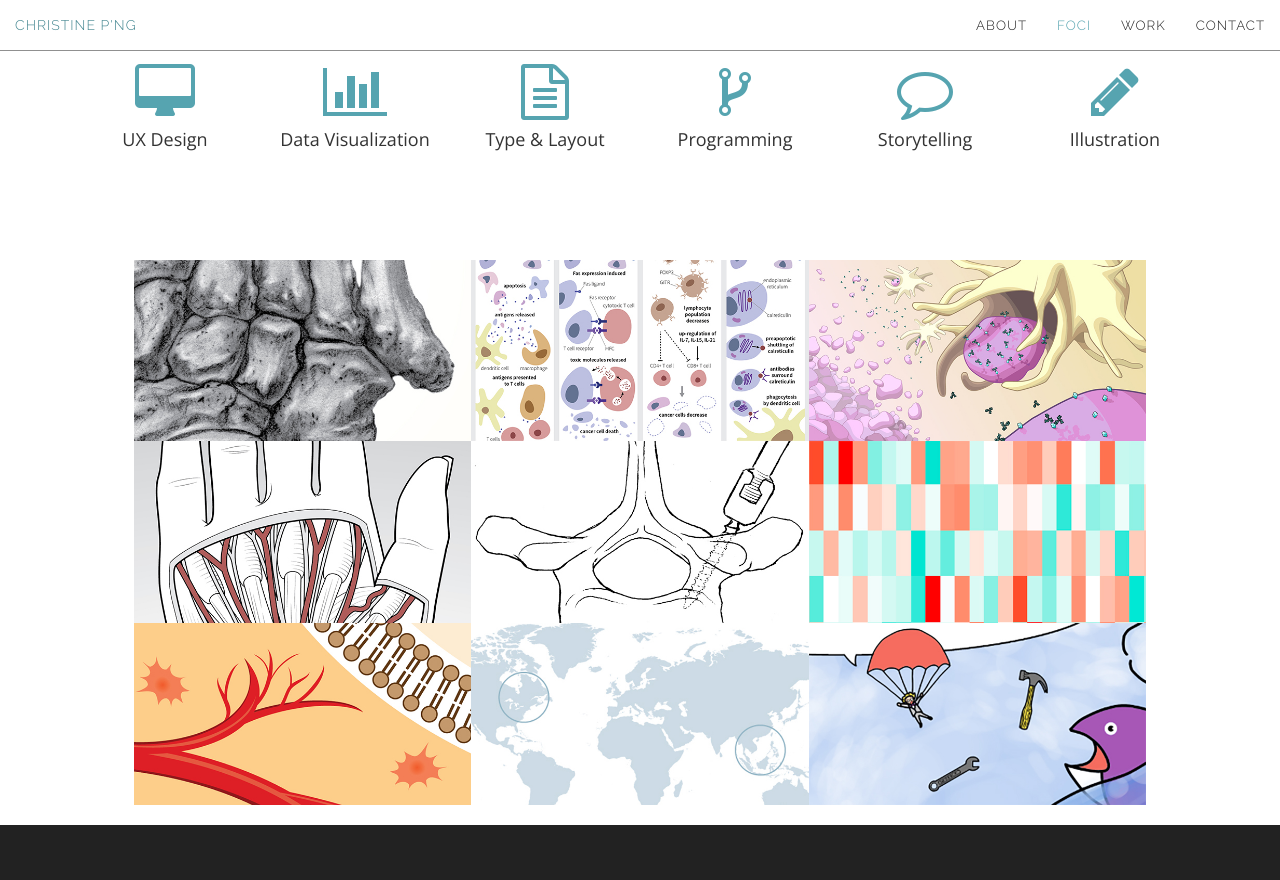
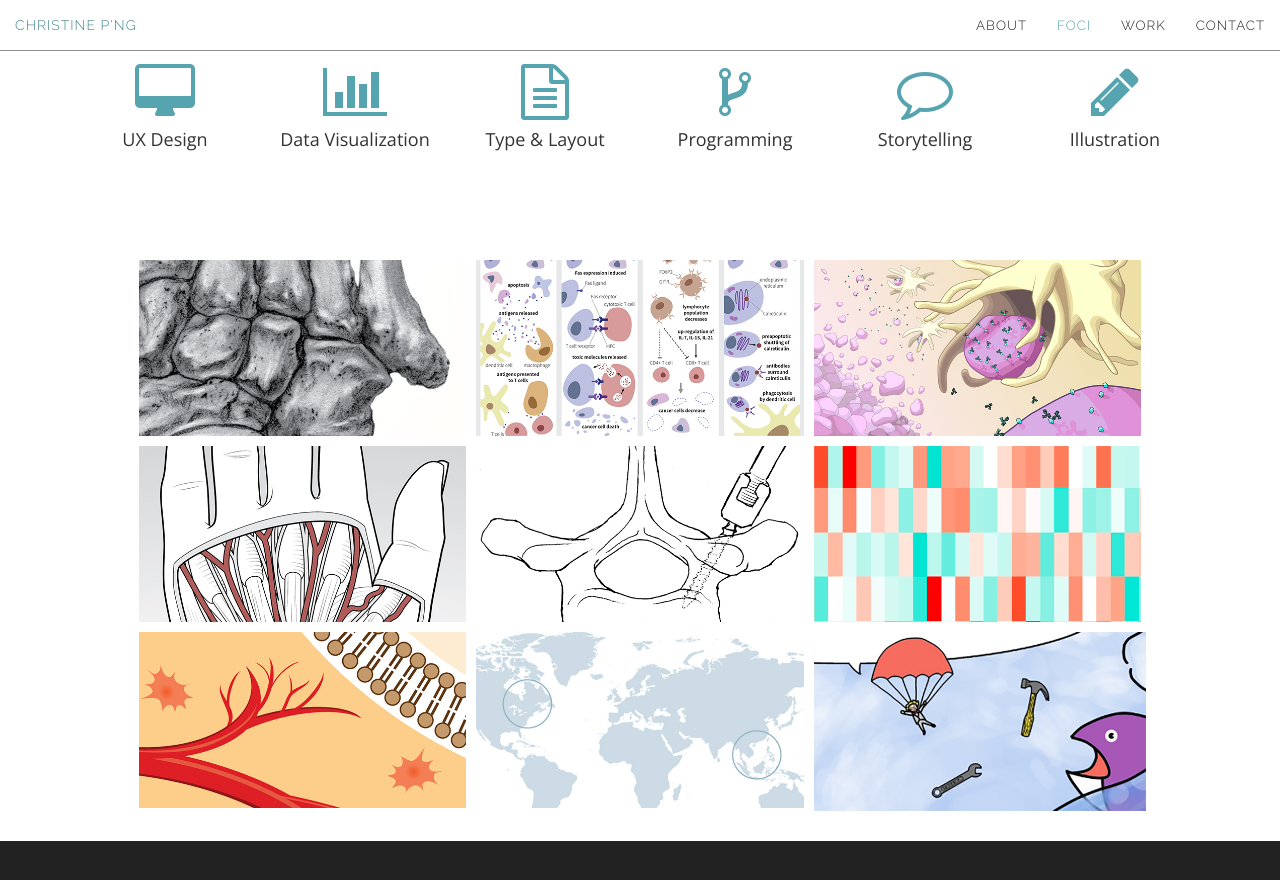
Before and after one commit to chspng/christinepng.ca, a Jekyll site: the page built from index.html, in a window 1280 px wide and 900 px high, scrolled down 1448 px. Shown: the top 880 px of the window. Built offline with Jekyll 4.4.1, drawn with Linux system fonts in a browser that asks for light colours.

Commit message:
Added thin white spacing around portfolio items

```diff
--- a/_includes/portfolio.html
+++ b/_includes/portfolio.html
@@ -1,7 +1,7 @@
 <section class="no-padding" id="portfolio">
     <div class="container-fluid">
         <div class="row no-gutter col-lg-10 col-lg-offset-1">
-            <div class="col-lg-4 col-sm-6">
+            <div class="col-lg-4 col-sm-6" style="padding-right:5px; padding-left:5px; padding-bottom:10px">
                 <a href="project-bonesofthefoot" class="portfolio-box">
                     <img src="img/portfolio/thumbnail-footbones-alt1.jpg" class="img-responsive" alt="">
                     <div class="portfolio-box-caption">
@@ -16,7 +16,7 @@
                     </div>
                 </a>
             </div>
-            <div class="col-lg-4 col-sm-6">
+            <div class="col-lg-4 col-sm-6" style="padding-right:5px; padding-left:5px; padding-bottom:10px">
                 <a href="project-anthracycline2D" class="portfolio-box">
                     <img src="img/portfolio/thumbnail-immuno2d.jpg" class="img-responsive" alt="">
                     <div class="portfolio-box-caption">
@@ -31,7 +31,7 @@
                     </div>
                 </a>
             </div>
-            <div class="col-lg-4 col-sm-6">
+            <div class="col-lg-4 col-sm-6" style="padding-right:5px; padding-left:5px; padding-bottom:10px">
                 <a href="project-anthracycline3D" class="portfolio-box">
                     <img src="img/portfolio/thumbnail-immuno3d.jpg" class="img-responsive" alt="">
                     <div class="portfolio-box-caption">
@@ -46,7 +46,7 @@
                     </div>
                 </a>
             </div>
-            <div class="col-lg-4 col-sm-6">
+            <div class="col-lg-4 col-sm-6" style="padding-right:5px; padding-left:5px; padding-bottom:10px">
                 <a href="project-superficialpalm" class="portfolio-box">
                     <img src="img/portfolio/thumbnail-palm-alt1.jpg" class="img-responsive" alt="">
                     <div class="portfolio-box-caption">
@@ -61,7 +61,7 @@
                     </div>
                 </a>
             </div>
-             <div class="col-lg-4 col-sm-6">
+             <div class="col-lg-4 col-sm-6" style="padding-right:5px; padding-left:5px; padding-bottom:10px">
                 <!-- <a href="#portfolio" class="portfolio-box"> -->
                 <div class="portfolio-box">
                     <img src="img/portfolio/thumbnail-surgical-temp.jpg" class="img-responsive" alt="">
@@ -78,7 +78,7 @@
                 </div>
                 <!-- </a> -->
             </div>
-            <div class="col-lg-4 col-sm-6">
+            <div class="col-lg-4 col-sm-6" style="padding-right:5px; padding-left:5px; padding-bottom:10px">
                 <!-- <a href="#portfolio" class="portfolio-box"> -->
                 <div class="portfolio-box">
                     <img src="img/portfolio/thumbnail-datavis-temp.jpg" class="img-responsive" alt="">
@@ -95,7 +95,7 @@
                 </div>
                 <!-- </a> -->
             </div>
-            <div class="col-lg-4 col-sm-6">
+            <div class="col-lg-4 col-sm-6" style="padding-right:5px; padding-left:5px; padding-bottom:10px">
                 <!-- <a href="#portfolio" class="portfolio-box"> -->
                 <div class="portfolio-box">
                     <img src="img/portfolio/thumbnail-schema-temp.jpg" class="img-responsive" alt="">
@@ -112,7 +112,7 @@
                 </div>
                 <!-- </a> -->
             </div>
-            <div class="col-lg-4 col-sm-6">
+            <div class="col-lg-4 col-sm-6" style="padding-right:5px; padding-left:5px; padding-bottom:10px">
                 <!-- <a href="#portfolio" class="portfolio-box"> -->
                 <div class="portfolio-box">
                     <img src="img/portfolio/thumbnail-annualreport-temp.jpg" class="img-responsive" alt="">
@@ -131,7 +131,7 @@
             </div>
 
 
-            <div class="col-lg-4 col-sm-6">
+            <div class="col-lg-4 col-sm-6" style="padding-right:0px; padding-left:5px; padding-bottom:10px">
                 <!-- <a href="#portfolio" class="portfolio-box"> -->
                 <div class="portfolio-box">
                     <img src="img/portfolio/thumbnail-smchetcomic-temp.jpg" class="img-responsive" alt="">
```
